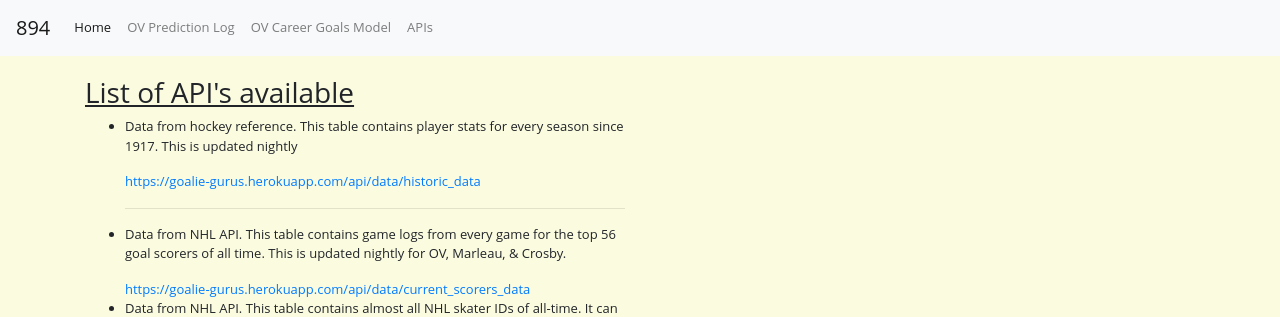
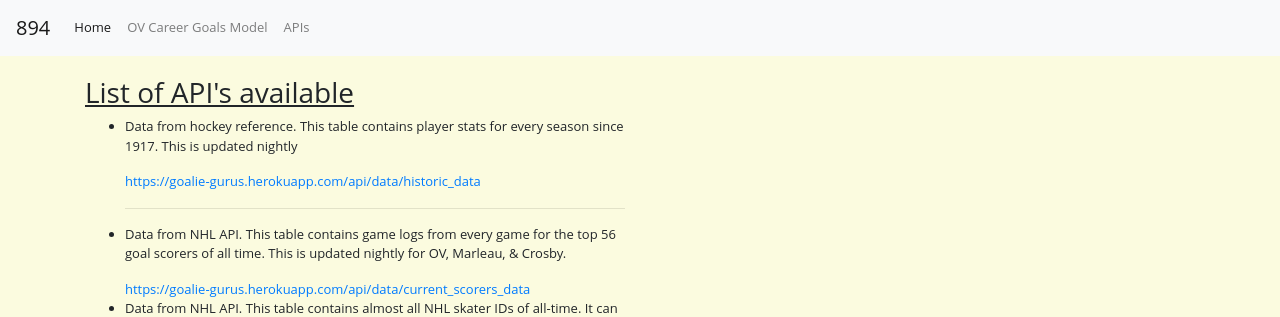
Before and after one commit to anblack14/Goalie_Gurus, a Flask app: page /api in a window 1280 px wide. Shown: the top 317 px of the page. Run offline with Flask 2, Linux system fonts and the light colour scheme; some libraries are stand-ins or nearby versions.

Commit message:
updated nav

```diff
--- a/goalie_gurus/templates/api.html
+++ b/goalie_gurus/templates/api.html
@@ -41,9 +41,6 @@
             <ul class="navbar-nav" style="list-style: none;">
                 <li class="nav-item active">
                     <a class="nav-link" href="/">Home <span class="sr-only">(current)</span></a>
-                </li>
-                <li class="nav-item">
-                    <a class="nav-link" href="/predictions">OV Prediction Log<span class="sr-only">(current)</span></a>
                 </li>
                 <li class="nav-item">
                     <a class="nav-link" href="/goalmodel">OV Career Goals Model</a>
--- a/goalie_gurus/templates/goalmodel.html
+++ b/goalie_gurus/templates/goalmodel.html
@@ -42,9 +42,6 @@
             <ul class="navbar-nav">
                 <li class="nav-item active">
                     <a class="nav-link" href="/">Home <span class="sr-only">(current)</span></a>
-                </li>
-                <li class="nav-item">
-                    <a class="nav-link" href="/predictions">OV Prediction Log</a>
                 </li>
                 <li class="nav-item">
                     <a class="nav-link" href="/goalmodel">OV Career Goals Model</a>
--- a/goalie_gurus/templates/index.html
+++ b/goalie_gurus/templates/index.html
@@ -41,9 +41,6 @@
             <ul class="navbar-nav">
                 <li class="nav-item active">
                     <a class="nav-link" href="/">Home <span class="sr-only">(current)</span></a>
-                </li>
-                <li class="nav-item">
-                    <a class="nav-link" href="/predictions">OV Prediction Log</a>
                 </li>
                 <li class="nav-item">
                     <a class="nav-link" href="/goalmodel">OV Career Goals Model</a>
--- a/goalie_gurus/templates/predictions.html
+++ b/goalie_gurus/templates/predictions.html
@@ -43,9 +43,6 @@
                     <a class="nav-link" href="/">Home <span class="sr-only">(current)</span></a>
                 </li>
                 <li class="nav-item">
-                    <a class="nav-link" href="/predictions">OV Prediction Log</a>
-                </li>
-                <li class="nav-item">
                     <a class="nav-link" href="/goalmodel">OV Career Goals Model</a>
                 </li>
                 <li class="nav-item">
```
